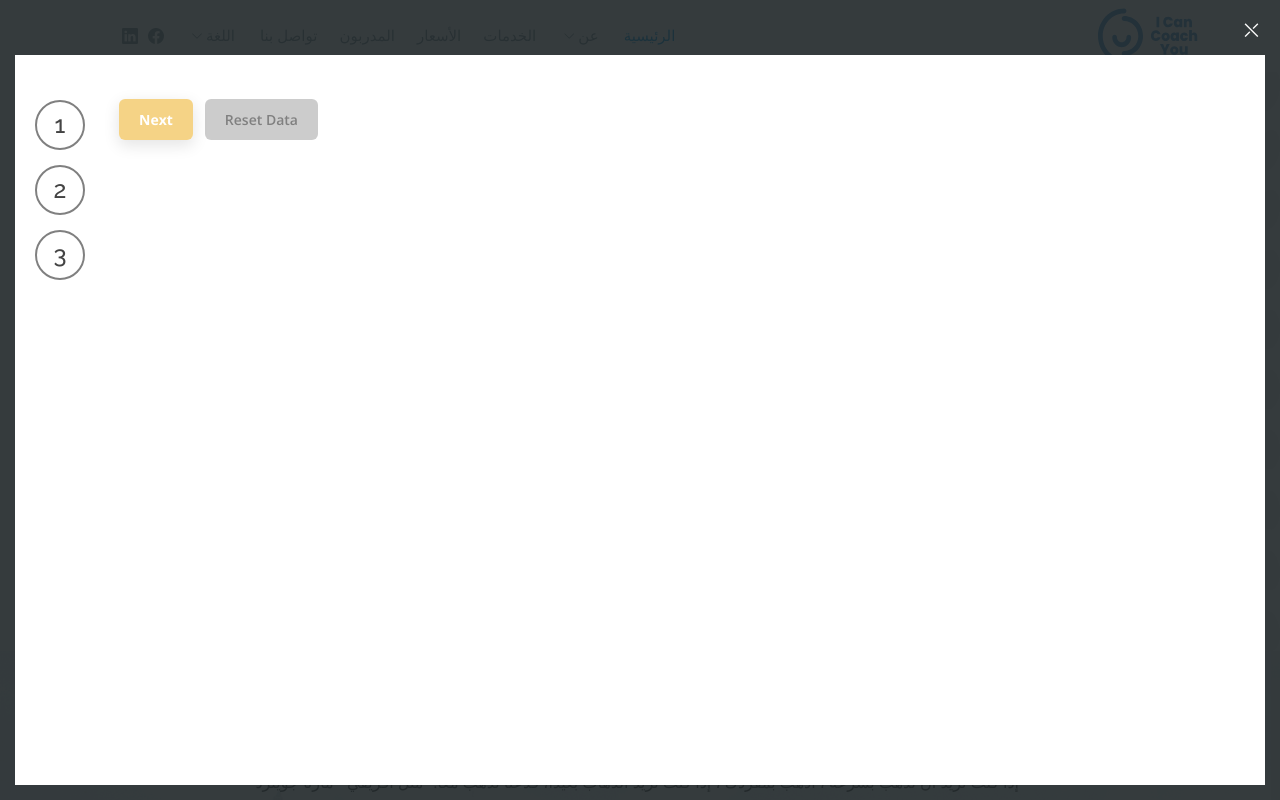
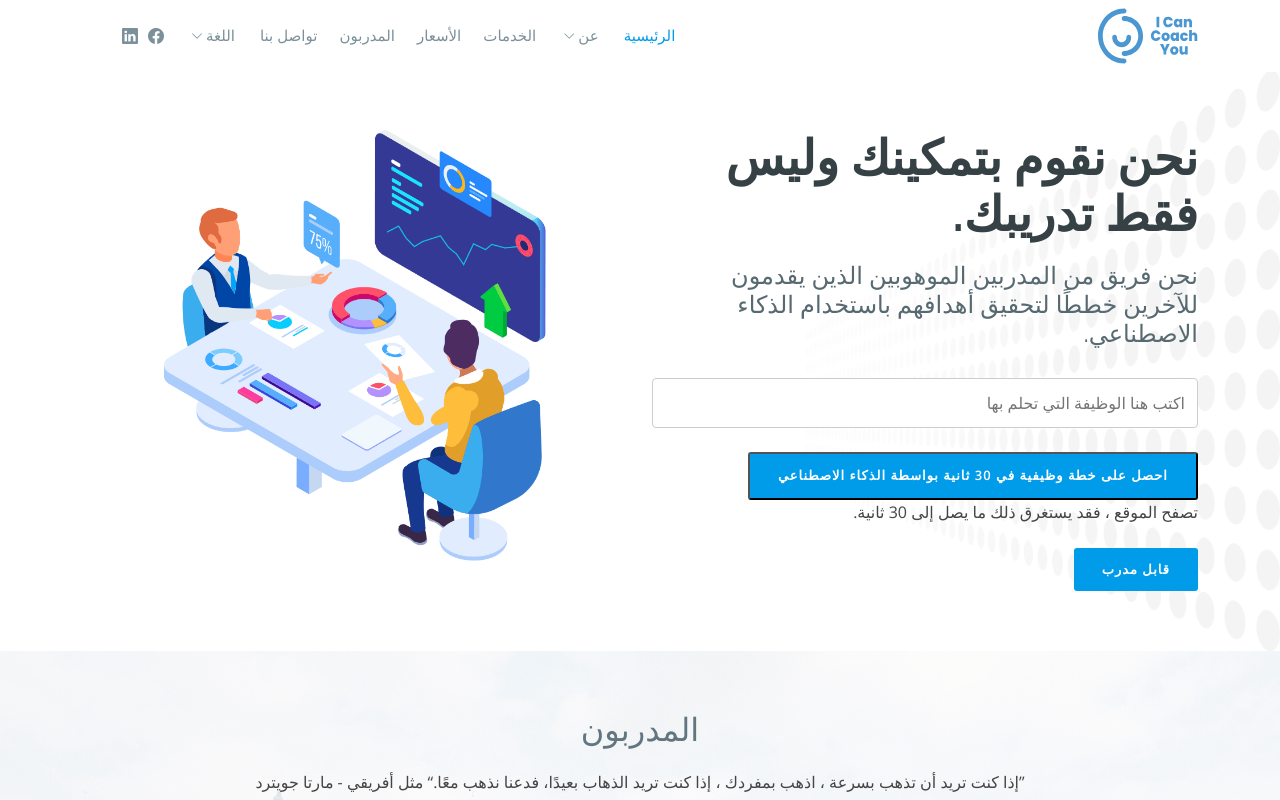
Before and after one commit to ibrahimporoo/iCanCoachYou, a website built with webpack: page index-ar.html in a window 1280 px wide. Shown: the top 800 px of the page. Built offline with nearby package versions, Linux system fonts and the light colour scheme; a script that the page names is missing.

Commit message:
remove automatic form

```diff
--- a/index-ar.html
+++ b/index-ar.html
@@ -178,7 +178,7 @@
   </header><!-- End Header -->
 
   <!-- Joining Form for Coaches -->
-  <form class="join-form on" novalidate>
+  <form class="join-form" novalidate>
     <div class="join-form-content p-4 d-flex gap-5">
       <!-- Steps -->
       <div class="steps">
```
Also changed, not shown: index.html (+1 -1 lines).
